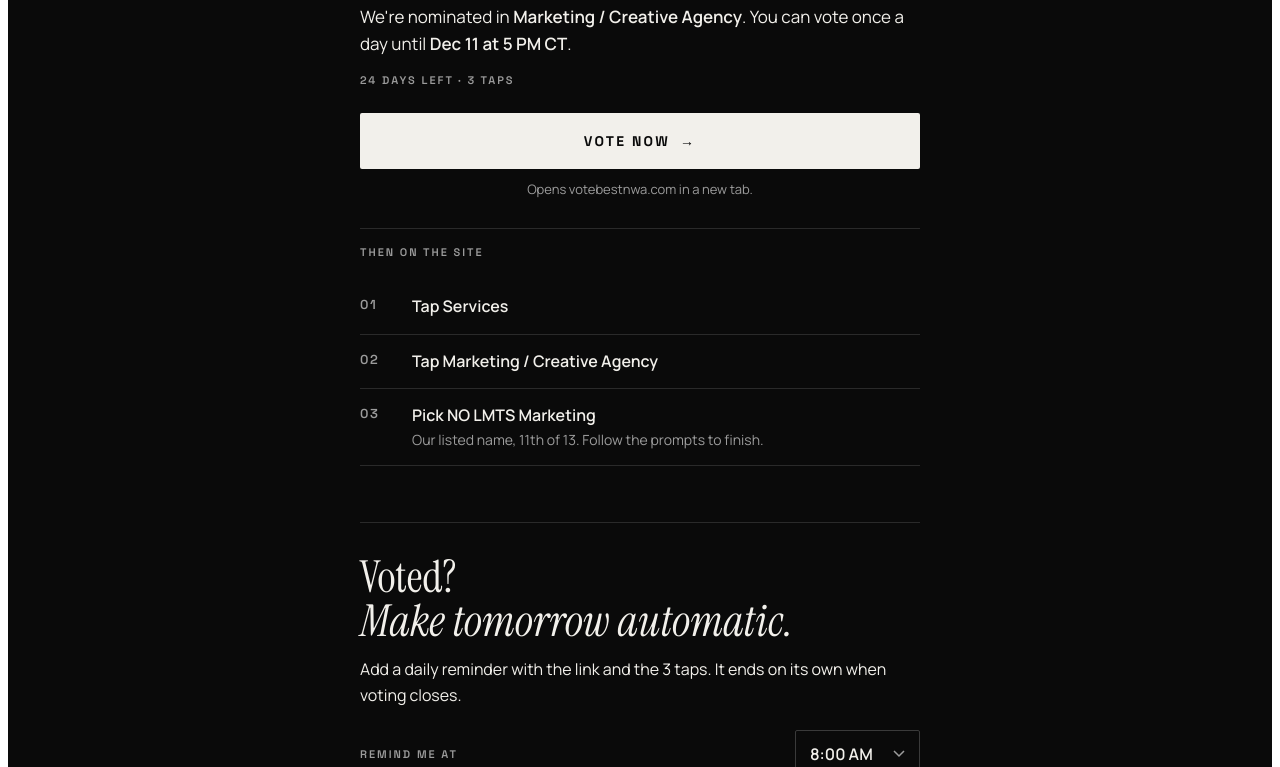
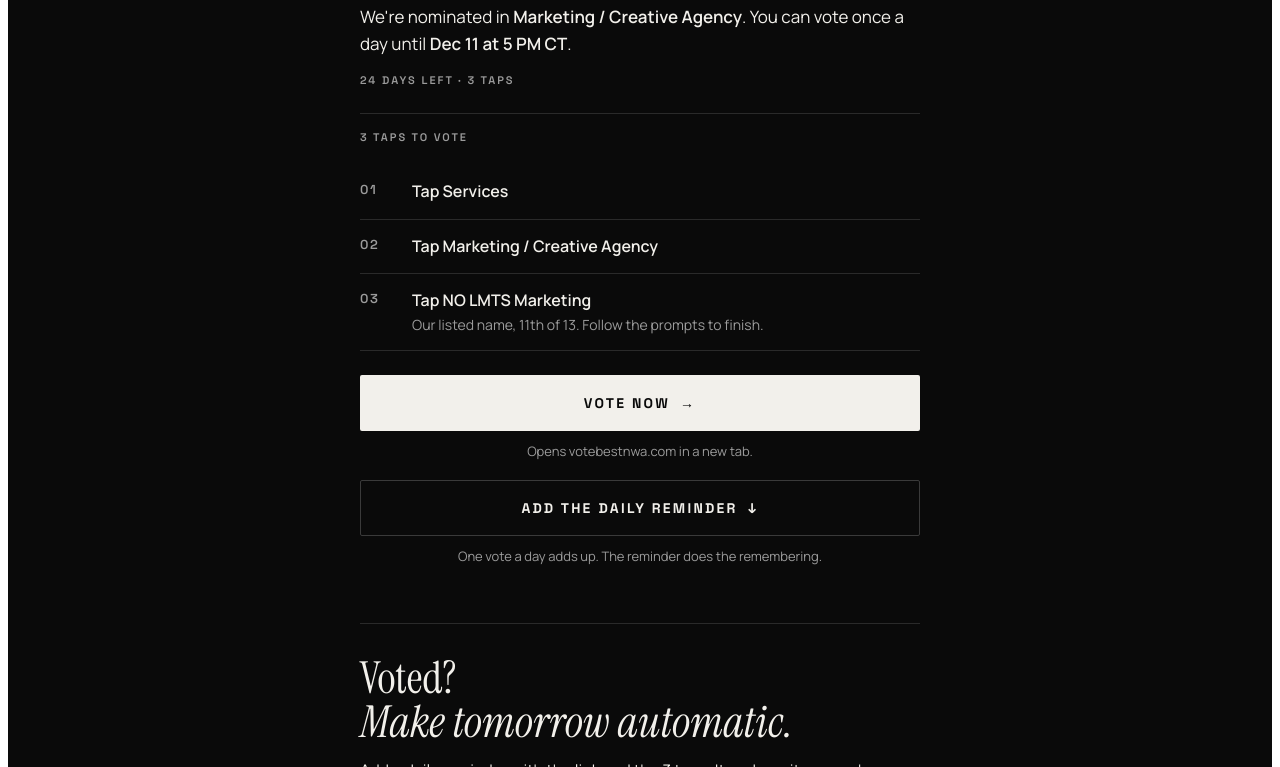
Before and after one commit to BenThompson1022/nolmts-vote, a plain HTML site: page wp-block.html in a window 1280 px wide. Shown: the part 479-1246 px from the top of the page. Drawn offline with Linux system fonts and the light colour scheme.

Commit message:
Steps above Vote Now + daily reminder prompt
Co-Authored-By: Claude Opus 5.5 <noreply@anthropic.com>

```diff
--- a/wp-block.html
+++ b/wp-block.html
@@ -35,8 +35,9 @@
 .nlv .btn-secondary:hover{border-color:var(--cream)}
 .nlv .btn:focus-visible,.nlv select:focus-visible{outline:2px solid var(--cream);outline-offset:3px}
 .nlv .cta{margin-top:24px}
+.nlv .remind-link{margin-top:18px}
 .nlv .fine{font-size:13px;color:var(--muted);margin-top:10px;text-align:center}
-.nlv .steps{margin-top:28px;border-top:1px solid var(--border)}
+.nlv .steps{margin-top:24px;border-top:1px solid var(--border)}
 .nlv .steps ol{list-style:none;margin:0;padding:0}
 .nlv .steps li{display:grid;grid-template-columns:40px 1fr;gap:12px;padding:14px 0;border-bottom:1px solid var(--border)}
 .nlv .steps .n{font:600 13px/1.6 var(--label);letter-spacing:.12em;color:var(--muted);padding-top:1px}
@@ -77,17 +78,19 @@
     <h1 id="h1">Vote NO LMTS today. <em id="h1-last">Then again tomorrow.</em></h1>
     <p class="lede" id="lede">We're nominated in <b>Marketing / Creative Agency</b>. You can vote once a day until <b>Dec 11 at 5 PM CT</b>.</p>
     <p class="label status" id="status"><span id="days">24</span> days left · 3 taps</p>
+    <div class="steps" id="steps">
+      <p class="label">3 taps to vote</p>
+      <ol>
+        <li><span class="n">01</span><span class="t">Tap Services</span></li>
+        <li><span class="n">02</span><span class="t">Tap Marketing / Creative Agency</span></li>
+        <li><span class="n">03</span><span class="t">Tap NO LMTS Marketing<small>Our listed name, 11th of 13. Follow the prompts to finish.</small></span></li>
+      </ol>
+    </div>
     <div class="cta" id="cta">
       <a class="btn btn-primary" id="vote-now" href="https://www.votebestnwa.com" target="_blank" rel="noopener">Vote now <span aria-hidden="true">→</span></a>
       <p class="fine">Opens votebestnwa.com in a new tab.</p>
-    </div>
-    <div class="steps" id="steps">
-      <p class="label">Then on the site</p>
-      <ol>
-        <li><span class="n">01</span><span class="t">Tap Services</span></li>
-        <li><span class="n">02</span><span class="t">Tap Marketing / Creative Agency</span></li>
-        <li><span class="n">03</span><span class="t">Pick NO LMTS Marketing<small>Our listed name, 11th of 13. Follow the prompts to finish.</small></span></li>
-      </ol>
+      <a class="btn btn-secondary remind-link" href="#remind">Add the daily reminder <span aria-hidden="true">↓</span></a>
+      <p class="fine">One vote a day adds up. The reminder does the remembering.</p>
     </div>
   </section>
 
```
Also changed, not shown: index.html (+12 -9 lines).
